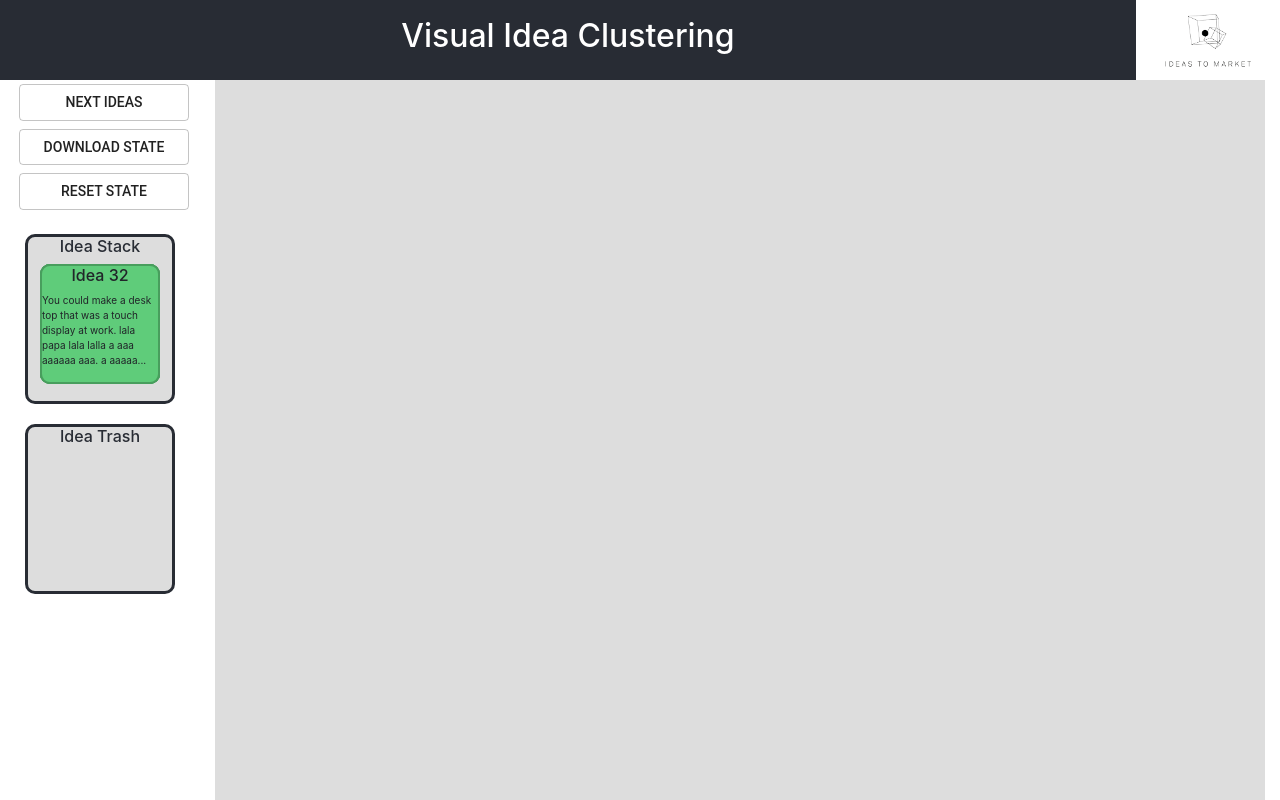
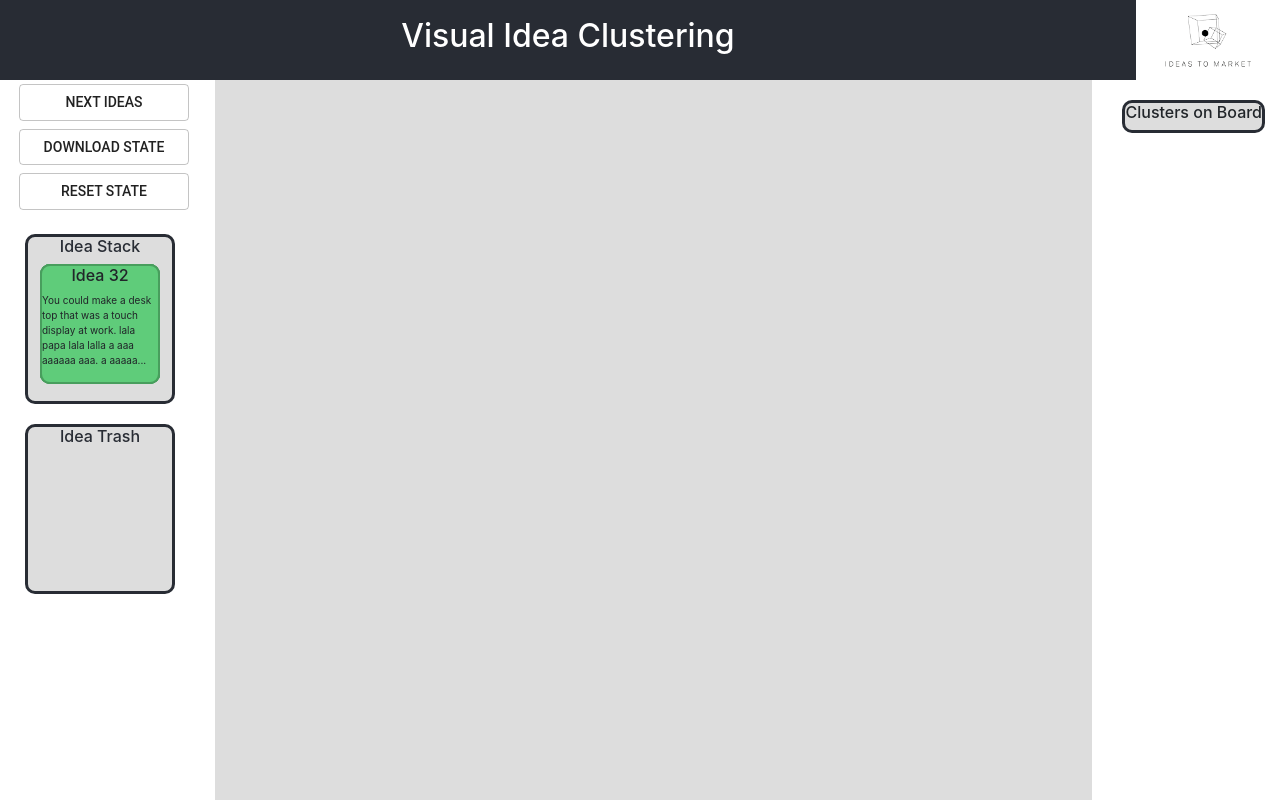
Before and after one commit to lukastaerk/visual-idea-clustering, a React app: page / in a window 1280 px wide. Built offline with nearby package versions, Linux system fonts and the light colour scheme.

Commit message:
clusterList as dropZone and links to position of clusters

```diff
--- a/src/App.js
+++ b/src/App.js
@@ -1,8 +1,15 @@
 import React, { Component } from "react";
 import { connect } from "react-redux";
-import { Board, Header, MenuBar, IdeaStack } from "./components";
+import {
+  Board,
+  Header,
+  MenuBar,
+  IdeaStack,
+  ClusterList,
+  DropZone
+} from "./components";
 import CHI19S1_ideas from "./data/CHI19S1-ideas.json";
-import { loadIdeas, moveIdea, resetState } from "./actions";
+import { loadIdeas, resetState } from "./actions";
 var FileSaver = require("file-saver");
 
 const mapStateToProps = state => ({
@@ -11,7 +18,6 @@ const mapStateToProps = state => ({
 
 const mapDispatchToProps = dispatch => ({
   loadIdeas: (...props) => dispatch(loadIdeas(...props)),
-  moveIdea: (...props) => dispatch(moveIdea(...props)),
   resetState: () => dispatch(resetState())
 });
 
@@ -30,14 +36,6 @@ class App extends Component {
       return { ...idea, position: { left: 0, top: 0 } };
     });
     return ideas.reverse();
-  };
-
-  handleDropTrash = ev => {
-    ev.preventDefault();
-    const data = JSON.parse(ev.dataTransfer.getData("text"));
-    const { id, type, container } = data;
-    if (type !== "idea") return null;
-    this.props.moveIdea(container, { type: "TRASH" }, id);
   };
 
   handleNextIdeas = () => {
@@ -77,8 +75,14 @@ class App extends Component {
               handleDownloadState={this.handleDownloadState}
               handleResetState={this.props.resetState}
             />
-            <IdeaStack isTrash={false} nextIdeas={stackIdeas} />
-            <IdeaStack isTrash={true} handleDropTrash={this.handleDropTrash} />
+            <IdeaStack
+              name={"Idea Stack"}
+              nextIdeas={stackIdeas}
+              type="STACK"
+            />
+            <DropZone sink={{ type: "TRASH" }}>
+              <IdeaStack name={"Idea Trash"} type="TRASH" />
+            </DropZone>
           </div>
           <div className="col container-fluid">
             <div className="row">
@@ -86,6 +90,9 @@ class App extends Component {
                 <Board boardIdeas={boardIdeas} clusters={clusters} />
               </div>
             </div>
+          </div>
+          <div className="col-auto">
+            <ClusterList clusters={clusters} />
           </div>
         </div>
       </div>
--- a/src/components/board.js
+++ b/src/components/board.js
@@ -3,6 +3,7 @@ import { connect } from "react-redux";
 import { renderIdeas, renderClusters } from "./";
 import { colors } from "./../constants/index.json";
 import { moveIdea, moveCluster } from "../actions";
+import { isEqual } from "lodash";
 
 var styles = {
   board: {
@@ -64,11 +65,12 @@ class Board extends Component {
     };
     if (type === "idea") {
       let sink = getSinkFormTarget(event.target);
+
       if (sink.type === "IDEA" && sink.id === id) {
         console.log(event);
         sink = { type: "BOARD" };
       }
-      if (container.type === "CLUSTER" && container === sink) return null;
+      if (container.type === "CLUSTER" && isEqual(container, sink)) return null;
       else this.props.moveIdea(container, sink, id, position);
     } else if (type === "cluster") {
       this.props.moveCluster(id, position);
--- a/src/components/cluster.js
+++ b/src/components/cluster.js
@@ -26,7 +26,8 @@ var styles = {
     touchAction: "none",
     cursor: "move",
     zIndex: 1,
-    margin: "0 auto"
+    margin: "0 auto",
+    overflow: "hidden"
   },
   h6: {
     textAlign: "center",
--- /dev/null
+++ b/src/components/clusterList.js
@@ -0,0 +1,47 @@
+import React from "react";
+import { colors } from "../constants/index.json";
+import { DropZone } from "./";
+
+var styles = {
+  item: {
+    border: "1px solid " + colors.idea.border,
+    background: colors.cluster.background,
+    margin: "0 auto"
+  },
+  box: {
+    margin: "0 auto",
+    marginTop: 20,
+    borderRadius: 10,
+    borderStyle: "solid",
+    borderColor: colors.header.background,
+    backgroundColor: colors.board.background,
+    maxWidth: 150,
+    overflow: "hidden"
+  }
+};
+
+const Item = ({ id, name }) => {
+  return (
+    <DropZone sink={{ type: "CLUSTER", id: id }}>
+      <div style={styles.item}>
+        <a href={`/linking-to-a-specific-scroll-position-on-a-web-page#${id}`}>
+          {name}
+        </a>
+      </div>
+    </DropZone>
+  );
+};
+
+const ClusterList = ({ clusters }) => {
+  var clusterList = clusters.map(c => (
+    <Item key={"list" + c.id} name={c.name || "unnamed"} id={c.id} />
+  ));
+  return (
+    <div style={styles.box}>
+      <h6>Clusters on Board</h6>
+      {clusterList}
+    </div>
+  );
+};
+
+export default ClusterList;
--- /dev/null
+++ b/src/components/dropZone.js
@@ -0,0 +1,25 @@
+import React, { Component } from "react";
+import { connect } from "react-redux";
+import { moveIdea } from "../actions";
+
+class DropZone extends Component {
+  handleDrop = event => {
+    event.preventDefault();
+    const data = JSON.parse(event.dataTransfer.getData("text"));
+    const { id, type, container } = data;
+    if (type !== "idea") return null;
+
+    const { sink, dispatch } = this.props;
+    dispatch(moveIdea(container, sink, id));
+  };
+  render() {
+    const { children } = this.props;
+    return (
+      <div onDrop={this.handleDrop} onDragOver={ev => ev.preventDefault()}>
+        {children}
+      </div>
+    );
+  }
+}
+
+export default connect()(DropZone);
--- a/src/components/ideaStack.js
+++ b/src/components/ideaStack.js
@@ -1,4 +1,4 @@
-import React, { Component } from "react";
+import React from "react";
 import { renderIdeas } from "./idea";
 import { colors } from "./../constants/index.json";
 
@@ -26,42 +26,14 @@ var styles = {
   }
 };
 
-class IdeaStack extends Component {
-  allowDrop = ev => {
-    ev.preventDefault();
-    if (ev.type === "drop") this.props.handleDropTrash(ev);
-    ev.target.style.backgroundColor =
-      ev.type === "dragover"
-        ? colors.stack.warning
-        : styles.ideaStack.backgroundColor;
-  };
-
-  renderContainer = (isTrash, ideasDisplay = null) => {
-    if (isTrash) {
-      return (
-        <div
-          style={styles.ideaContainer}
-          onDrop={this.allowDrop}
-          onDragOver={this.allowDrop}
-          onDragLeave={this.allowDrop}
-        />
-      );
-    } else {
-      return <div style={styles.ideaContainer}>{ideasDisplay}</div>;
-    }
-  };
-
-  render() {
-    const { nextIdeas, isTrash } = this.props;
-    const ideasDisplay = renderIdeas(nextIdeas, { type: "STACK" }, "STACK");
-    const ideaContainer = this.renderContainer(isTrash, ideasDisplay);
-    return (
-      <div style={styles.ideaStack}>
-        <h6 style={styles.h6}>{isTrash ? "Idea Trash" : "Idea Stack"}</h6>
-        {ideaContainer}
-      </div>
-    );
-  }
-}
+const IdeaStack = ({ nextIdeas, name, type }) => {
+  const ideasDisplay = renderIdeas(nextIdeas, { type: type }, type);
+  return (
+    <div style={styles.ideaStack}>
+      <h6 style={styles.h6}>{name}</h6>
+      <div style={styles.ideaContainer}>{ideasDisplay}</div>
+    </div>
+  );
+};
 
 export default IdeaStack;
--- a/src/components/index.js
+++ b/src/components/index.js
@@ -4,6 +4,8 @@ import Board from "./board";
 import Header from "./header";
 import MenuBar from "./menuBar";
 import IdeaStack from "./ideaStack";
+import ClusterList from "./clusterList";
+import DropZone from "./dropZone";
 
 export {
   Idea,
@@ -13,5 +15,7 @@ export {
   Board,
   Header,
   MenuBar,
-  IdeaStack
+  IdeaStack,
+  ClusterList,
+  DropZone
 };
```
Also changed, not shown: 1 other file (tests, documents, lock files or other folders).
